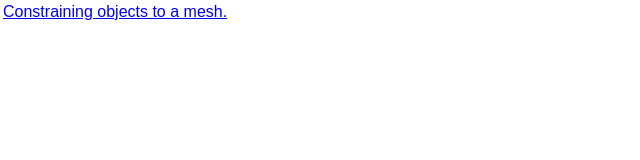
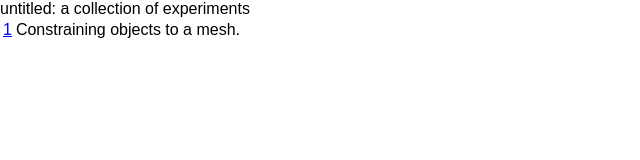
Before and after one commit to fraguada/untitled, a plain HTML site: page index.html in a window 1280 px wide. Shown: the whole page, without its empty margins (0-640 px from the left). Drawn offline with Linux system fonts and the light colour scheme.

Commit message:
index update

```diff
--- a/index.html
+++ b/index.html
@@ -11,10 +11,12 @@
 	</head>
 	<body>
 		<table>
+            <thead>untitled: a collection of experiments</thead>
             <tr>
                 <td>
-                    <a href="./1/">Constraining objects to a mesh.</a>
+                    <a href="./1/">1</a>
                 </td>
+                <td>Constraining objects to a mesh.</td>
             </tr>
         </table>
 	</body>
```
